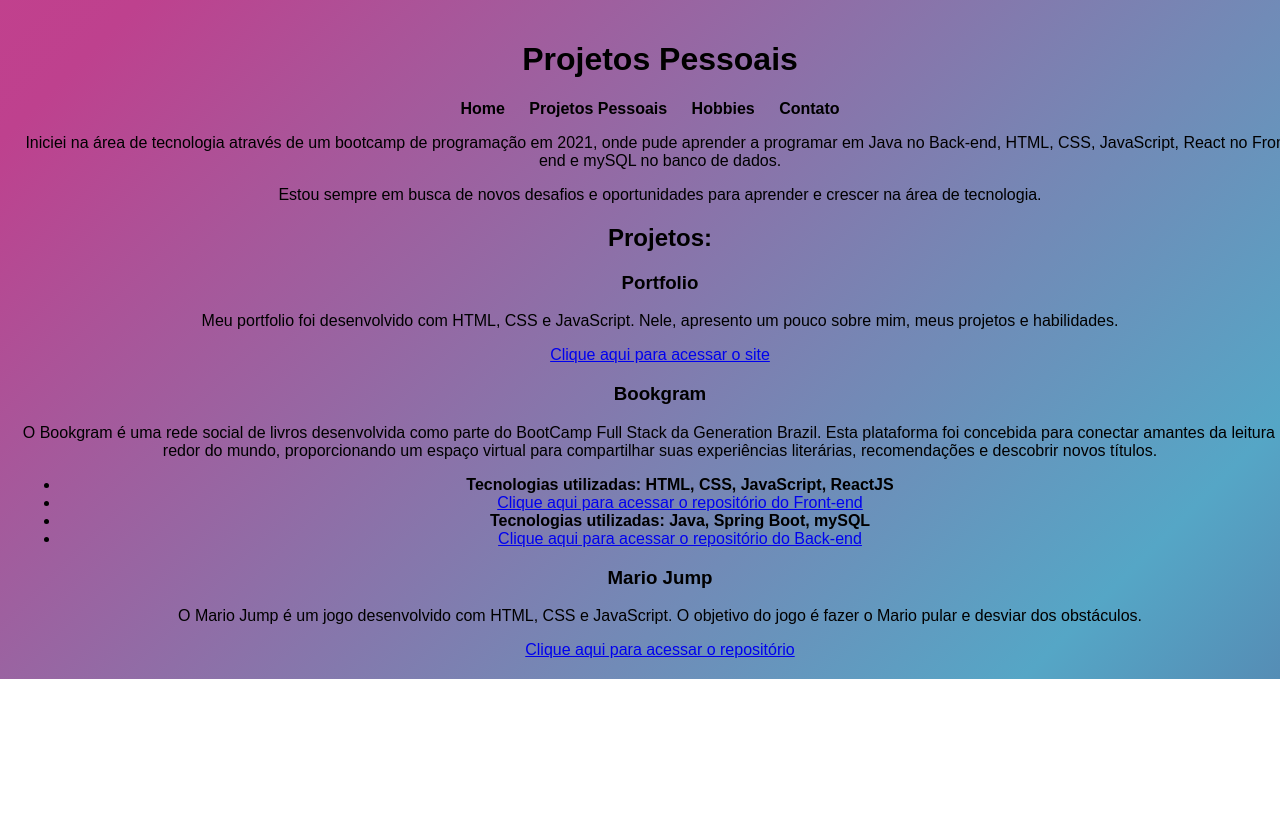
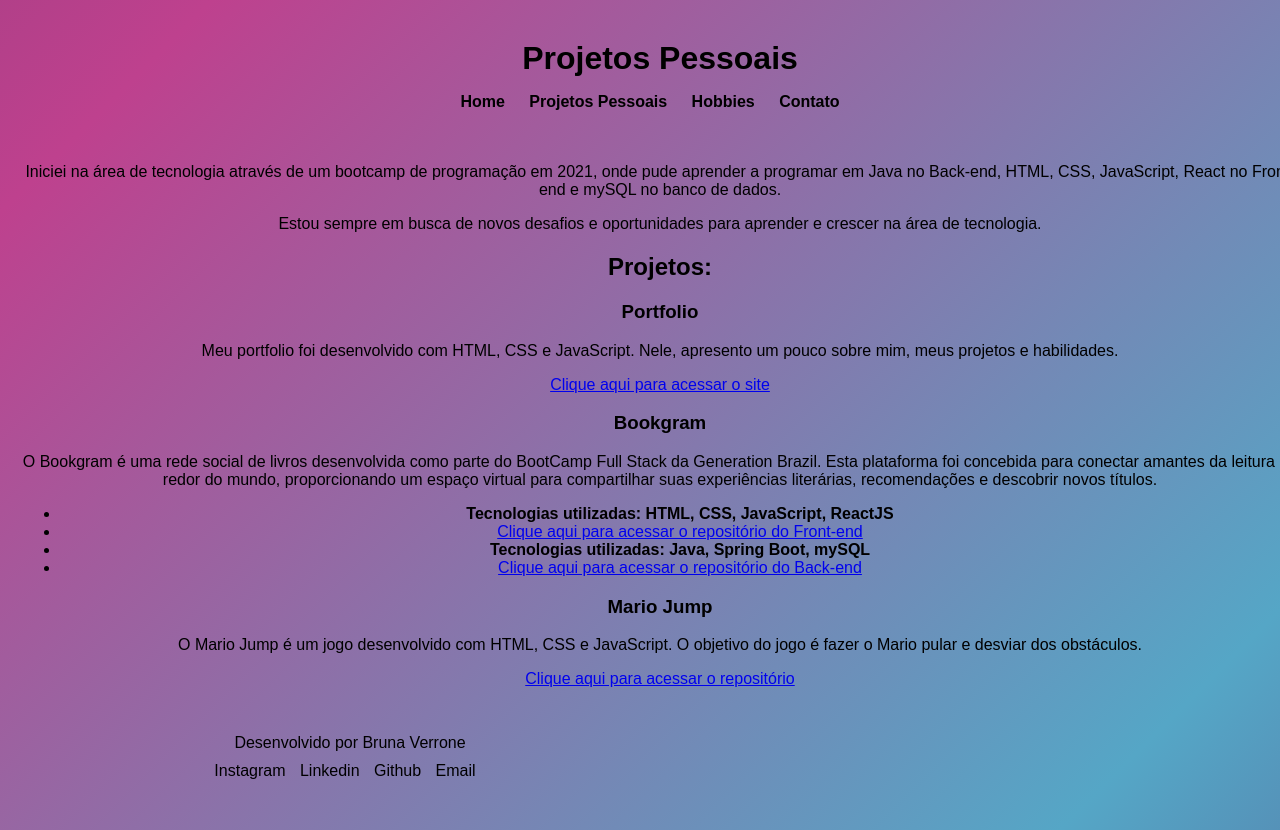
Before and after one commit to verronebrunaa/pagina_pessoal_css, a plain HTML site: page projects.html in a window 1280 px wide. Shown: the top 830 px of the page. Before the commit the page ends 800 px from the top, so only its background shows below. Drawn offline with Linux system fonts and the light colour scheme.

Commit message:
Update project

```diff
--- a/projects.html
+++ b/projects.html
@@ -5,13 +5,12 @@
     <meta charset="UTF-8">
     <meta name="viewport" content="width=device-width, initial-scale=1.0">
     <link href="styles.css" rel="stylesheet" />
-    <title>Bruna Verrone - Projects</title>
+    <title>Bruna Verrone - Blog Web Design</title>
 </head>
 
-<body>
-    <div class="bg">
+<div class="bg">
+    <header>
         <h1 class="h1">Projetos Pessoais</h1>
-
         <nav>
             <div class="nav-bottom">
                 <ul>
@@ -22,7 +21,9 @@
                 </ul>
             </div>
         </nav>
+    </header>
 
+    <body>
         <div class="font">
             <p>
                 Iniciei na área de tecnologia através de um bootcamp de programação em 2021, onde pude aprender a
@@ -79,7 +80,14 @@
                 Clique aqui para acessar o repositório
             </a>
         </div>
-    </div>
-</body>
+    </body>
+    <footer>
+        <p class="font">Desenvolvido por Bruna Verrone</p>
+        <a href="https://www.instagram.com/verronebru">Instagram</a>
+        <a href="https://www.linkedin.com/in/verronebruna/">Linkedin</a>
+        <a href="https://github.com/verronebrunaa">Github</a>
+        <a href="mailto:verronebruna@gmail.com?subject=Contato%20atrav%C3%A9s%20do%20site">Email</a>
+    </footer>
+</div>
 
 </html>
--- a/styles.css
+++ b/styles.css
@@ -132,7 +132,7 @@ h1 {
 body {
     margin: 0;
     font-family: Arial, sans-serif;
-    color: #180356; /* preto */
+    color: #180356;
 }
 
 .bg {
@@ -143,11 +143,12 @@ body {
     align-items: center;
     justify-content: center;
     background-size: 300% 300%;
-    background-image: linear-gradient(-45deg, rgb(87, 20, 99) 0%, rgb(85, 166, 198) 25%, rgb(190, 65, 142) 51%, #ff357f 100%);
+    background-image: linear-gradient(-45deg, rgb(87, 20, 99) 0%, rgb(85, 166, 198) 25%, rgb(190, 65, 142) 51%, rgb(8, 43, 62) 100%);
     animation: AnimateBG 20s ease infinite;
 }
 
-h1, h3 {
+h1,
+h3 {
     color: #000000;
 }
 
@@ -156,9 +157,7 @@ h1, h3 {
     color: #000000;
 }
 
-/* Cabeçalho */
 header {
-    background-color: #87cefa;
     padding: 20px;
 }
 
@@ -182,7 +181,6 @@ nav a {
     font-weight: bold;
 }
 
-/* Hobbies */
 .hobbies {
     display: flex;
     flex-wrap: wrap;
@@ -192,21 +190,23 @@ nav a {
 }
 
 .hobbies div {
-    flex: 1 1 300px; /* Flexibilidade para ajustar o tamanho das colunas */
+    flex: 1 1 300px;
     max-width: 600px;
     text-align: left;
 }
 
-/* Imagens */
 img {
-    width: 100%;
+    width: 40%;
     height: auto;
     border-radius: 8px;
 }
 
-/* Rodapé */
 footer {
     margin-top: 40px;
+    width: 600px;
+    padding: 10px;
+    margin: 20px;
+    text-align: center;
 }
 
 footer a {
```
Also changed, not shown: contact.html (+8 -12 lines), hobbies.html (+4 -3 lines), index.html (+6 -5 lines).
